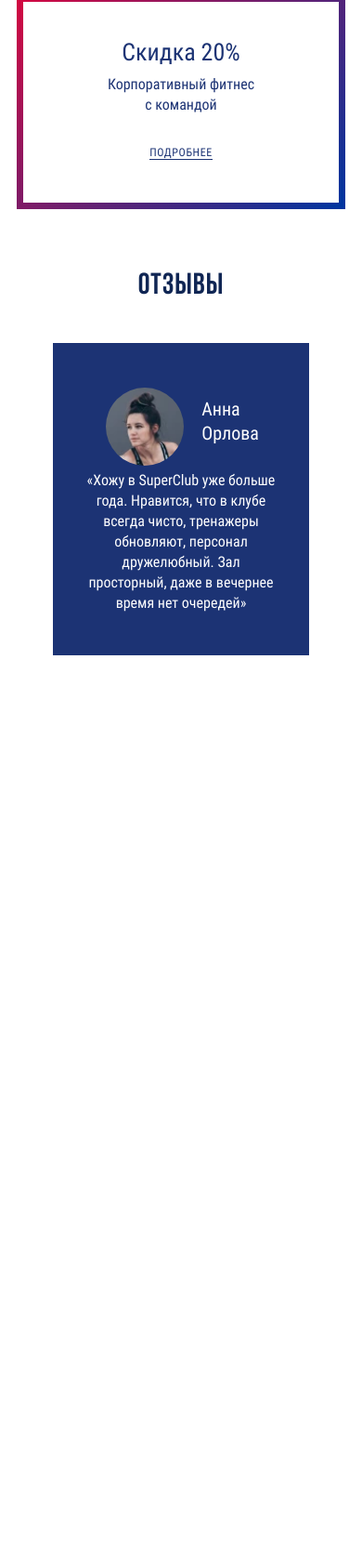
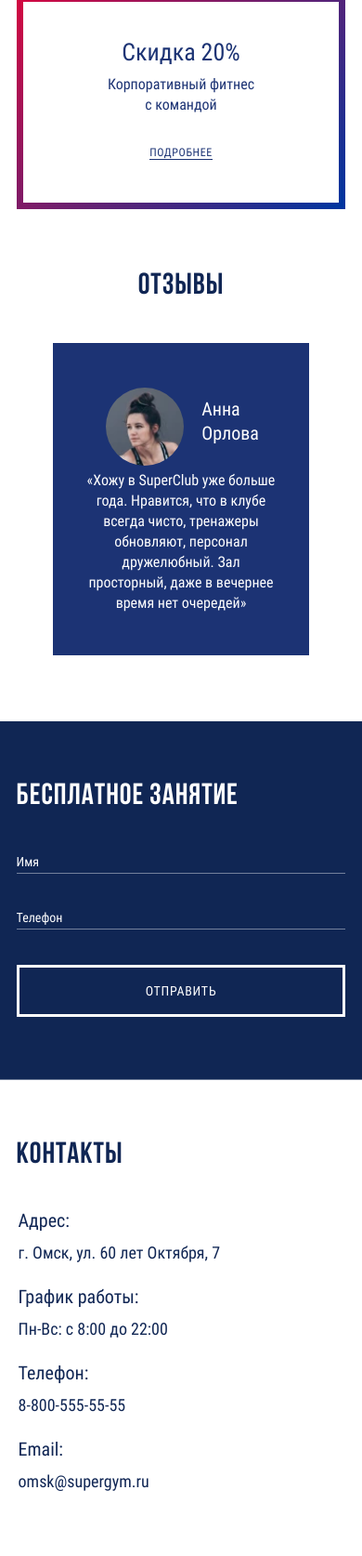
Before and after one commit to haschen/fitness, a website: page source/index.html in a window 390 px wide. Shown: the part 6675-8349 px from the top of the page at 93% size. Before the commit the page ends 7500 px from the top, so only its background shows below. Drawn offline with nearby package versions, Linux system fonts and the light colour scheme; files that its build step writes are made by us from their sources.

Commit message:
контакты

```diff
--- a/source/index.html
+++ b/source/index.html
@@ -398,10 +398,8 @@
                 </picture>
               </div>
             </div>
-            <!--div class="testimonials-card__info"-->
             <p class="testimonials-card__title">Анна Орлова</p>
             <p class="testimonials-card__text">«Хожу в SuperClub уже больше года. Нравится, что в клубе всегда чисто, тренажеры обновляют, персонал дружелюбный. Зал просторный, даже в вечернее время нет очередей»</p>
-            <!--/div-->
           </div>
         </article>
         <article class="testimonials__item  testimonials-card">
@@ -415,10 +413,8 @@
                 </picture>
               </div>
             </div>
-            <!--div class="testimonials-card__info"-->
             <p class="testimonials-card__title">Анна Орлова</p>
             <p class="testimonials-card__text">«Хожу в SuperClub уже больше года. Нравится, что в клубе всегда чисто, тренажеры обновляют, персонал дружелюбный. Зал просторный, даже в вечернее время нет очередей»</p>
-            <!--/div-->
           </div>
         </article>
         <article class="testimonials__item  testimonials-card">
@@ -432,14 +428,58 @@
                 </picture>
               </div>
             </div>
-            <!--div class="testimonials-card__info"-->
             <p class="testimonials-card__title">Анна Орлова</p>
             <p class="testimonials-card__text">«Хожу в SuperClub уже больше года. Нравится, что в клубе всегда чисто, тренажеры обновляют, персонал дружелюбный. Зал просторный, даже в вечернее время нет очередей»</p>
-            <!--/div-->
           </div>
         </article>
       </div>
     </section>
+    <div class="page-section__wrap">
+      <section class="free  page-section  page-section--half-width">
+        <div class="page-section__container  page-section__container--half-left">
+          <h2 class="page-section__title  page-section__title--white">Бесплатное занятие</h2>
+
+          <form class="request-form" action="/">
+            <div class="request-form__content">
+              <label class="visually-hidden" for="name-field">Введите Ваше Имя</label>
+              <input class="request-form__field" type="text" placeholder="Имя" required id="name-field">
+              <p class="request-form__error-notice">Номер телефона должен содержать только цифры</p>
+              <label class="visually-hidden" for="tel-field">Введите Ваш номер телефона</label>
+              <input class="request-form__field" type="tel" placeholder="Телефон" required id="tel-field">
+              <button  class="request-form__btn" type="submit">Отправить</button>
+            </div>
+          </form>
+        </div>
+      </section>
+      <section class="contacts  page-section  page-section--half-width  page-section--bg-white">
+        <div class="page-section__container  page-section__container--half-right">
+          <h2 class="page-section__title">Контакты</h2>
+          <div class="contacts__inner">
+            <ul class="contacts__list">
+              <li class="contacts__item  contacts-item">
+                <p class="contacts-item__title">Адрес:</p>
+                <p class="contacts-item__text">г. Омск, ул. 60 лет Октября, 7</p>
+              </li>
+              <li class="contacts__item  contacts-item">
+                <p class="contacts-item__title">График работы:</p>
+                <p class="contacts-item__text">Пн-Вс: с 8:00 до 22:00</p>
+              </li>
+            </ul>
+            <div class="contacts__separator"></div>
+            <ul class="contacts__list">
+              <li class="contacts__item  contacts-item">
+                <p class="contacts-item__title">Телефон:</p>
+                <a href="tel:+78005555555"  class="contacts-item__text  contacts-item__text--link">8-800-555-55-55</a>
+              </li>
+              <li class="contacts__item  contacts-item">
+                <p class="contacts-item__title">Email:</p>
+                <a href="mailto:omsk@supergym.ru" class="contacts-item__text  contacts-item__text--link">omsk@supergym.ru</a>
+              </li>
+            </ul>
+          </div>
+        </div>
+      </section>
+    </div>
   </main>
 
 </body>
--- /dev/null
+++ b/source/sass/blocks/_free.scss
@@ -0,0 +1,10 @@
+.free {
+  text-align: left;
+  padding-top: 65px;
+  padding-bottom: 61px;
+  background: $blue--darken;
+
+  @include tablet {
+    padding-bottom: 67px;
+  }
+}
--- /dev/null
+++ b/source/sass/blocks/_request-form.scss
@@ -0,0 +1,158 @@
+.request-form {
+  width: 100%;
+  margin-top: 46px;
+
+  @include tablet {
+    margin-top: 39px;
+  }
+
+  @include mobile {
+    margin-top: 42px;
+  }
+}
+
+.request-form__content {
+  @include flex-container($wrap: wrap);
+  @include font-source("Roboto Condensed", $white);
+  //margin-top: 20px;
+}
+
+.request-form__field {
+  @include font-size(14px, 16px);
+  display: block;
+  width: 46%;
+  padding: 4px 0;
+  color: $white;
+  border: none;
+  border-bottom: 1px solid $blue--lighten;
+  background: $blue--darken;
+  outline: none;
+
+  &::placeholder {
+    color: $white;
+  }
+
+  &:focus {
+    outline: none;
+    background: $blue--dark;
+  }
+
+  @include tablet {
+    width: 44%;
+  }
+
+  @include mobile {
+    width: 100%;
+    margin-bottom: 35px;
+  }
+
+  /*&--error {
+    border: 1px solid #ff0000;
+  }*/
+}
+
+.request-form__btn {
+  @include font-size(14px, 16px, 0.05em);
+  width: 100%;
+  margin-top: 29px;
+  padding: 17px;
+  text-align: center;
+  color: $white;
+  font-weight: 700;
+  text-transform: uppercase;
+  background: $blue--darken;
+  border: 3px solid $white;
+  cursor: pointer;
+
+  @include mobile {
+    margin-top: 3px;
+  }
+}
+/*.request-form__caption {
+  width: 100%;
+  margin-bottom: 20px;
+  margin-top: 0;
+  text-align: center;
+  color: $textColorInverse;
+  font-size: 17px;
+  line-height: 28px;
+  font-weight: 600;
+
+  @media (max-width: $tablet-max-width) {
+    color: $textColor;
+    font-size: 18px;
+  }
+
+  @media (min-width: $tablet-min-width) and (max-width: $tablet-max-width) {
+    margin-bottom: 30px;
+  }
+
+  @media (max-width: $mobile-max-width) {
+    margin-bottom: 21px;
+  }
+}
+
+.request-form_field {
+  display: block;
+  width: 100%;
+  margin-bottom: 20px;
+  padding: 13px 0 9px 28px;
+  font-size: 15px;
+  line-height: 24px;
+  color: #1c1c1c;
+  border-radius: 4px;
+  border: 1px solid #c9ccd4;
+  box-sizing: border-box;
+  letter-spacing: 0.35px;
+
+  &:focus {
+    border: 1px solid $primary;
+  }
+
+  @media (max-width: $tablet-max-width) {
+    padding: 11px 0 11px 26px;
+    margin-bottom: 20px;
+  }
+
+  &--error {
+    border: 1px solid #ff0000;
+  }
+}*/
+
+.request-form__error-notice {
+  display: none;
+  margin: 0 0 5px;
+  font-size: 13px;
+  color: #ff0000;
+
+  &--visible {
+    display: block;
+  }
+}
+
+/*.request-form__content button {
+  width: 100%;
+  text-align: center;
+
+  font-family: $fontFamyliOption;
+  color: $textColor;
+  font-weight: 600;
+  font-size: 16px;
+  line-height: 16px;
+  padding: 16px 0 10px;
+  background-color: $primary;
+  border: 4px solid $primary;
+  border-radius: 4px;
+  transition: all 0.3s;
+  cursor: pointer;
+  outline: none;
+
+  &:hover,
+  &:focus {
+    background-color: $bg;
+  }
+
+  &:active {
+    background-color: $bgGrey;
+  }
+}*/
--- /dev/null
+++ b/source/sass/blocks/contacts/_contacts-item.scss
@@ -0,0 +1,38 @@
+.contacts-item {
+  @include font-source("Roboto Condensed", $blue--darken);
+}
+
+.contacts-item__title {
+  @include font-size(16px, 24px);
+  margin: 0;
+  font-weight: 700;
+
+  @include tablet {
+    @include font-size(20px, 30px);
+    margin-bottom: 6px;
+  }
+}
+
+.contacts-item__text {
+  @include font-size(14px, 27px);
+  margin: 0;
+  font-weight: 400;
+
+  &--link {
+    @include font-source("Roboto Condensed", $blue--darken);
+    text-decoration: none;
+
+    &:hover,
+    &:focus {
+      text-decoration: underline;
+    }
+
+    &:active {
+      color: $blue--light;
+    }
+  }
+
+  @include tablet {
+    @include font-size(18px, 27px);
+  }
+}
--- /dev/null
+++ b/source/sass/blocks/contacts/_contacts.scss
@@ -0,0 +1,76 @@
+.contacts {
+  padding-top: 65px;
+  padding-bottom: 61px;
+  text-align: left;
+  border-top: 1px solid $blue--lighten;
+
+  @include tablet {
+    padding-bottom: 62px;
+  }
+
+  @include mobile {
+    padding-bottom: 67px;
+  }
+}
+
+.contacts__inner {
+  @include flex-container($spacing: flex-start);
+  width: 100%;
+  margin-top: 45px;
+  padding-left: 2px;
+
+  @include tablet {
+    margin-top: 37px;
+  }
+
+  @include mobile {
+    flex-wrap: wrap;
+    margin-top: 39px;
+  }
+}
+
+.contacts__separator {
+  align-self: center;
+  width: 1px;
+  height: 87%;
+  background: $blue--lighten;
+
+  @include mobile {
+    display: none;
+  }
+}
+
+.contacts__list {
+  @include reset-list;
+  margin: 45px 15% 0;
+
+  @include tablet {
+    margin: 0 10%;
+  }
+
+  @include mobile {
+    width: 100%;
+    margin: 0 0 19px;
+  }
+
+  &:first-of-type {
+    margin-left: 0;
+  }
+
+  &:last-of-type {
+    margin-right: 0;
+    margin-bottom: 0;
+  }
+}
+
+.contacts__item {
+  margin-bottom: 15px;
+
+  @include tablet {
+    margin-bottom: 19px;
+  }
+
+  &:last-of-type {
+    margin-bottom: 0;
+  }
+}
--- a/source/sass/blocks/testimonials/_testimonials.scss
+++ b/source/sass/blocks/testimonials/_testimonials.scss
@@ -1,6 +1,14 @@
 .testimonials {
   text-align: center;
   padding-bottom: 120px;
+
+  @include tablet {
+    padding-bottom: 100px;
+  }
+
+  @include mobile {
+    padding-bottom: 71px;
+  }
 }
 
 .testimonials__list {
--- a/source/sass/layout/_page-section.scss
+++ b/source/sass/layout/_page-section.scss
@@ -5,6 +5,22 @@
 
   &--bg-purple {
     background: $bg-section--purple;
+  }
+
+  &--half-width {
+    width: 50%;
+
+    @include tablet {
+      width: 100%;
+    }
+  }
+}
+
+.page-section__wrap {
+  @include flex-container();
+
+  @include tablet {
+    flex-wrap: wrap;
   }
 }
 
@@ -26,11 +42,49 @@
   }
 }
 
+.page-section__container--half-left {
+  width: 60%;
+  margin-left: auto;
+  margin-right: 25%;
+
+  @include tablet {
+    width: 62%;
+    margin-right: 20.7%;
+  }
+
+  @include mobile {
+    width: 100%;
+    padding: 0 4.5%;
+    margin: 0;
+  }
+}
+
+.page-section__container--half-right {
+  width: 60%;
+  margin-left: 17.7%;
+  margin-right: auto;
+
+  @include tablet {
+    width: 61.3%;
+    margin-left: 17.2%;
+  }
+
+  @include mobile {
+    width: 100%;
+    padding: 0 4.5%;
+    margin: 0;
+  }
+}
+
 .page-section__title {
   @include font-source("Bebas Neue", $blue--darken, 700,);
   @include font-size(49px, 100%, 0.03em);
   margin: 0;
   width: 100%;
+
+  &--white {
+    color: $white;
+  }
 
   @include tablet {
     @include font-size(42px);
--- a/source/sass/style.scss
+++ b/source/sass/style.scss
@@ -28,4 +28,7 @@
 @import "./blocks/promotions/promotions-card";
 @import "./blocks/testimonials/testimonials";
 @import "./blocks/testimonials/testimonials-card";
-@import "./blocks/contacts";
+@import "./blocks/request-form";
+@import "./blocks/free";
+@import "./blocks/contacts/contacts";
+@import "./blocks/contacts/contacts-item";
```
Also changed, not shown: build/css/style.min.css, build/index.html, source/sass/blocks/_contacts.scss (deleted), 1 other file. Lines whose indentation alone changed are shown as unchanged.
